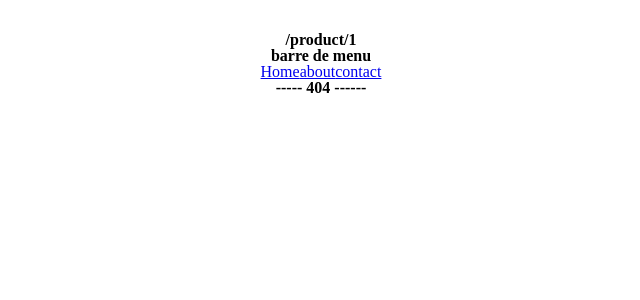
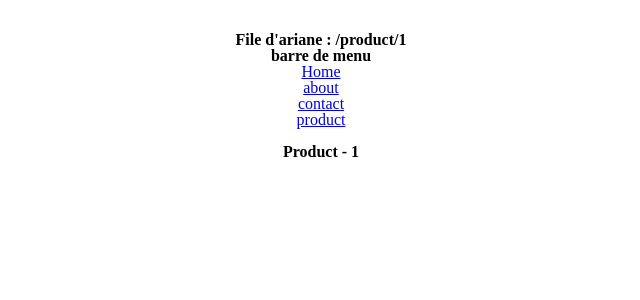
Before and after one commit to GeremyColley/REACT-ROUTER, a React (Vite) app: page /product/1 in a window 1280 px wide. Before the commit this address had no page. Shown: the top 300 px of the page, without its empty margins (319-959 px from the left). Built offline with nearby package versions, Linux system fonts and the light colour scheme.

Commit message:
File d'ariane - Add header - add slug

```diff
--- a/src/App.jsx
+++ b/src/App.jsx
@@ -9,6 +9,7 @@ import Header from './components/Header';
 import You from './pages/You';
 import Me from './pages/Me';
 import Default from './pages/Default';
+import Product from './pages/Product';
 
 /*****************************************************
  *
@@ -34,6 +35,7 @@ function App() {
           <Route path="/about/me" element={<Me />} />
           <Route path="/about/you" element={<You />} />
         </Route>
+        <Route path='/product/:id' element={<Product />} />
         <Route path="/contact" element={<Contact />} />
         <Route path="*" element={<Default />} />
 
--- a/src/components/Header.jsx
+++ b/src/components/Header.jsx
@@ -8,15 +8,22 @@ const Header = () => {
 
     return (
         <div>
-            <h2>{location.pathname}</h2>
-            {location.pathname === "/" ? null :(
+            <h2>File d'ariane : {location.pathname}</h2>
+            {location.pathname === "/" ? (<Link to="/about">about</Link>) : (
                 <div>
                     <h1>barre de menu</h1>
+                    <nav>
+                        <Link to="/">Home</Link>
+                        <br/>
+                        <Link to="/about">about</Link>
+                        <br/>
+                        <Link to="/contact">contact</Link>
+                        <br/>
+                        <Link to="/product/12">product</Link>
+                    </nav>
                 </div>
             )}
-            <Link to="/">Home</Link>
-            <Link to="/about">about</Link>
-            <Link to="/contact">contact</Link>
+            <br/>
         </div>
     );
 };
--- a/src/pages/About.jsx
+++ b/src/pages/About.jsx
@@ -7,6 +7,7 @@ const About = () => {
             <h1>About</h1>
             <nav>
                 <Link to="/about/me">Me</Link>
+                <br/>
                 <Link to="/about/You">You</Link>
             </nav>
             <Outlet />
--- /dev/null
+++ b/src/pages/Product.jsx
@@ -0,0 +1,14 @@
+import { useParams } from "react-router-dom";
+
+const Product = () => {
+
+    const params = useParams();
+
+    return (
+        <div>
+            <h1>Product - {params.id}</h1>
+        </div>
+    );
+};
+
+export default Product;
```
